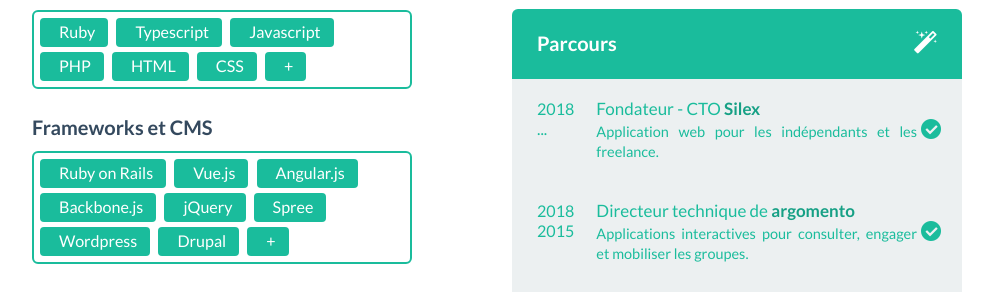
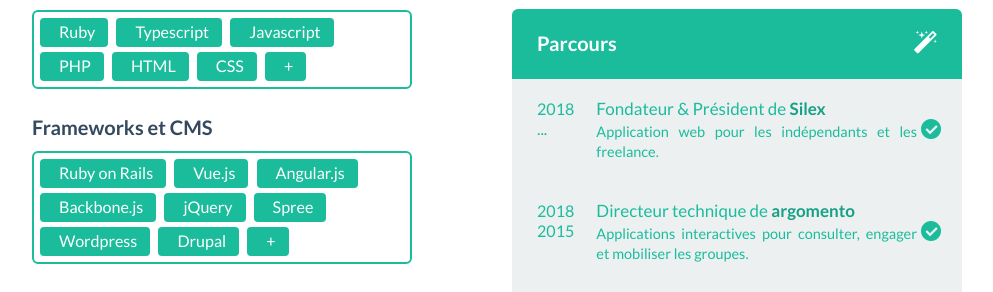
Before and after one commit to arambert/arambert.github.io, a Jekyll site: the page built from index.html, in a window 1280 px wide and 900 px high, scrolled down 583 px. Shown: the part 162-454 px from the top of the window, without its empty margins (138-1131 px from the left). Built offline with Jekyll 4.4.1, drawn with Linux system fonts in a browser that asks for light colours.

Commit message:
Update competences.html

```diff
--- a/_includes/competences.html
+++ b/_includes/competences.html
@@ -52,7 +52,7 @@
           <div class="todo-year">2018<br/>...</div>
           <div class="todo-content">
             <h4 class="todo-name">
-              Fondateur - CTO <strong><a href='https://fr.silex.pro'>Silex</a></strong>
+              Fondateur & Président de <strong><a href='https://fr.silex.pro'>Silex</a></strong>
             </h4>
             Application web pour les indépendants et les freelance.
           </div>
```
